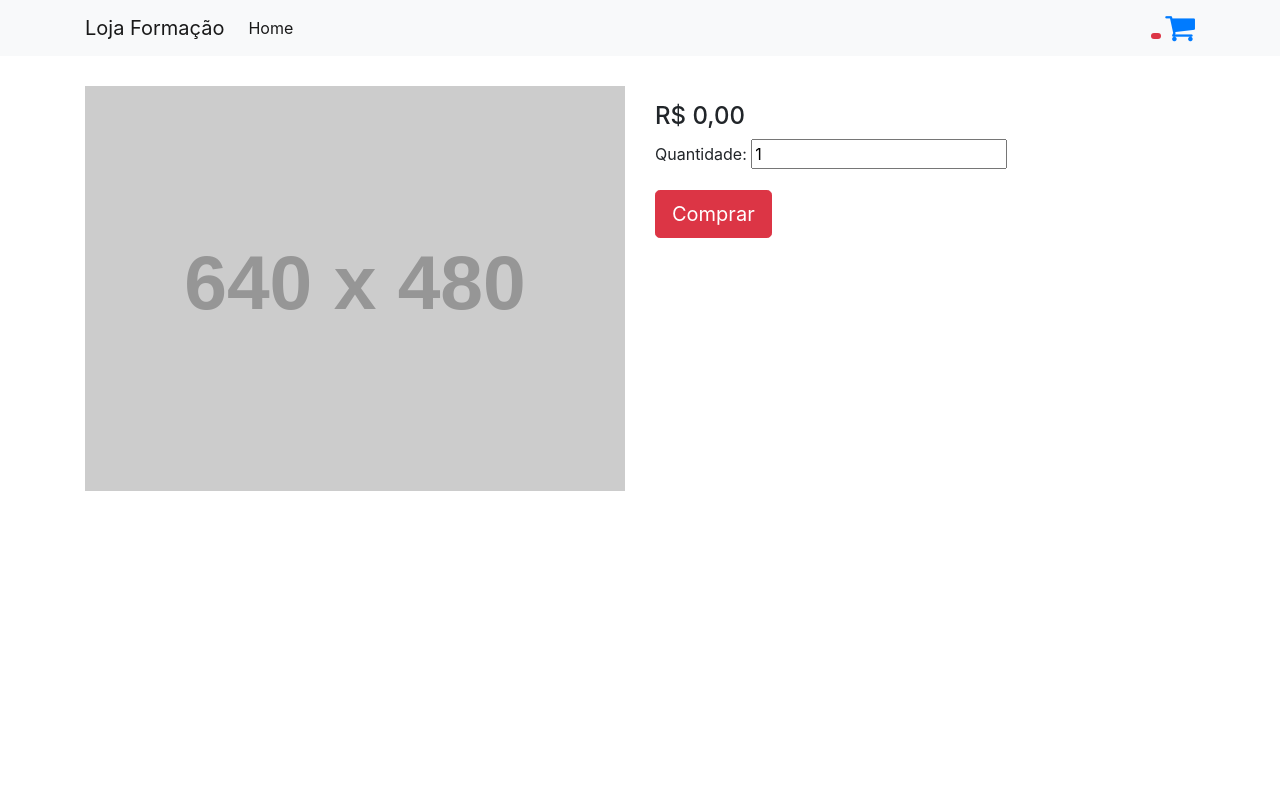
After one commit to CodeExpertsLearning/loja-formacao-php-8, a PHP site: template templates/site/single.phtml in a window 1280 px wide. The commit adds this page. Run offline with PHP 8.4, Linux system fonts and the light colour scheme; the template is opened without the code that fills it, so the values that code supplies are empty; grey boxes labelled with a size stand in for pictures from a placeholder-image service; some libraries are stand-ins or nearby versions.

Commit message:
Adicionando codigos da penultima aula

```diff
--- a/bootstrap.php
+++ b/bootstrap.php
@@ -2,6 +2,8 @@
 require __DIR__ . '/vendor/autoload.php';
 
 date_default_timezone_set('America/Sao_Paulo');
+
+define('HOME', 'http://localhost:3030');
 
 define('DB_NAME', 'loja_formacao_oito');
 define('DB_HOST', '127.0.0.1');
--- a/src/Controller/HomeController.php
+++ b/src/Controller/HomeController.php
@@ -3,6 +3,7 @@ namespace Controller;
 
 use Model\Product;
 use Database\Connection;
+use View\View;
 
 class HomeController
 {
@@ -10,6 +11,6 @@ class HomeController
     {
         $products = new Product(Connection::getInstance());
 
-        require TEMPLATES . '/site/index.phtml';
+        return View::render('site/index', compact('products'));
     }
 }
--- /dev/null
+++ b/templates/site/includes/footer.phtml
@@ -0,0 +1,3 @@
+        </div>
+    </body>
+</html>
--- /dev/null
+++ b/templates/site/includes/header.phtml
@@ -0,0 +1,37 @@
+<html>
+<head>
+    <meta charset="UTF8">
+    <title>Loja Formação PHP 8</title>
+    <link rel="stylesheet" href="https://stackpath.bootstrapcdn.com/bootstrap/4.3.1/css/bootstrap.min.css">
+    <link rel="stylesheet" href="https://stackpath.bootstrapcdn.com/font-awesome/4.7.0/css/font-awesome.min.css">
+</head>
+<body>
+<nav class="navbar navbar-expand-lg navbar-light bg-light" style="margin-bottom: 30px;">
+  <div class="container">
+    <a class="navbar-brand" href="<?=HOME;?>">Loja Formação</a>
+    <button class="navbar-toggler" type="button" data-toggle="collapse" data-target="#navbarNav" aria-controls="navbarNav" aria-expanded="false" aria-label="Toggle navigation">
+        <span class="navbar-toggler-icon"></span>
+    </button>
+    <div class="collapse navbar-collapse" id="navbarNav">
+        <ul class="navbar-nav">
+        <li class="nav-item active">
+            <a class="nav-link" href="<?=HOME;?>">Home <span class="sr-only">(current)</span></a>
+        </li>
+        </ul>
+
+    </div>
+
+    <div class="float-right">
+         <a href="<?=HOME;?>/cart">
+            <?php //if(\Session\Session::has('cart')): ?>
+                <span class="badge badge-danger">
+                        <?php //count(\Session\Session::get('cart'));?>
+                </span>
+            <?php //endif;?>
+            <i class="fa fa-shopping-cart fa-2x"></i>
+        </a>
+    </div>
+    </div>
+</nav>
+
+<div class="container">
--- /dev/null
+++ b/templates/site/single.phtml
@@ -0,0 +1,31 @@
+<?php require TEMPLATES . '/site/includes/header.phtml';?>
+<div class="row">
+    <div class="col-6">
+        <img src="https://via.placeholder.com/640x480.png?text=loja_php" alt="" class="img-fluid">
+    </div>
+
+    <div class="col-6">
+
+        <h2><?=$product->name;?></h2>
+        <p>
+            <?=$product->content;?>
+        </p>
+        <h4>R$ <?=number_format($product->price, 2, ',', '.');?></h4>
+
+        <form action="<?=HOME;?>/cart/add" method="post">
+
+            <input type="hidden" name="product[id]" value="<?=$product->id;?>">
+            <input type="hidden" name="product[name]" value="<?=$product->name;?>">
+            <input type="hidden" name="product[price]" value="<?=$product->price;?>">
+
+            <p>
+                <label>Quantidade:</label>
+
+                <input type="number" name="product[qtd]" value="1">
+            </p>
+
+            <button type="submit" class="btn btn-danger btn-lg">Comprar</a>
+        </form>
+    </div>
+</div>
+<?php require TEMPLATES . '/site/includes/footer.phtml';?>
```
Also changed, not shown: src/Controller/CartController.php (added, +36 -0 lines), src/Controller/ProductController.php (added, +16 -0 lines), src/Session/Session.php (added, +52 -0 lines), src/View/View.php (added, +12 -0 lines), templates/site/includes/message.phtml (added, +18 -0 lines), templates/site/index.phtml (+19 -5 lines).
